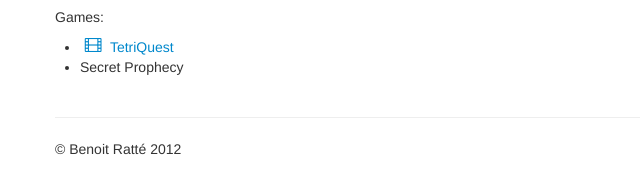
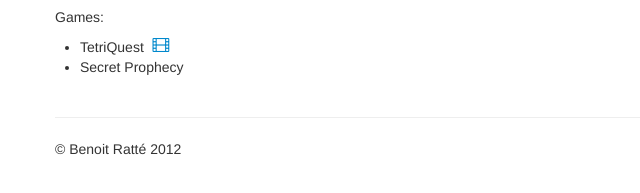
Before and after one commit to dotneB/benoitrattedotcom-source, a plain HTML site: page index.html in a window 1280 px wide. Shown: the part 1553-1746 px from the top of the page, 0-640 px from the left. Drawn offline with nearby package versions, Linux system fonts and the light colour scheme.

Commit message:
Change the look of the youtube link

```diff
--- a/index.html
+++ b/index.html
@@ -142,7 +142,7 @@
 					</ul>
 					<p>Games:</p>
 					<ul>
-						<li><a class="youtube" href="http://www.youtube.com/watch?v=WqX3sgbC3IA"><i class="icon-film icon-large"></i> TetriQuest</a></li>
+						<li>TetriQuest <a class="youtube" href="http://www.youtube.com/watch?v=WqX3sgbC3IA" target="_blank"><i class="icon-film icon-large"></i></a></li>
 						<li>Secret Prophecy</li>
 					</ul>
 				</div>
```
